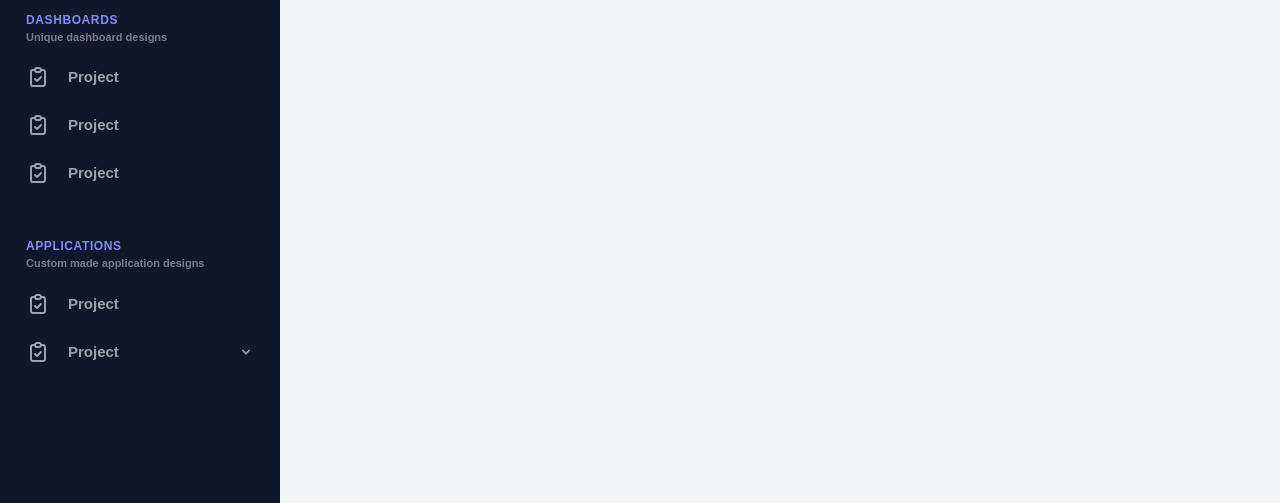
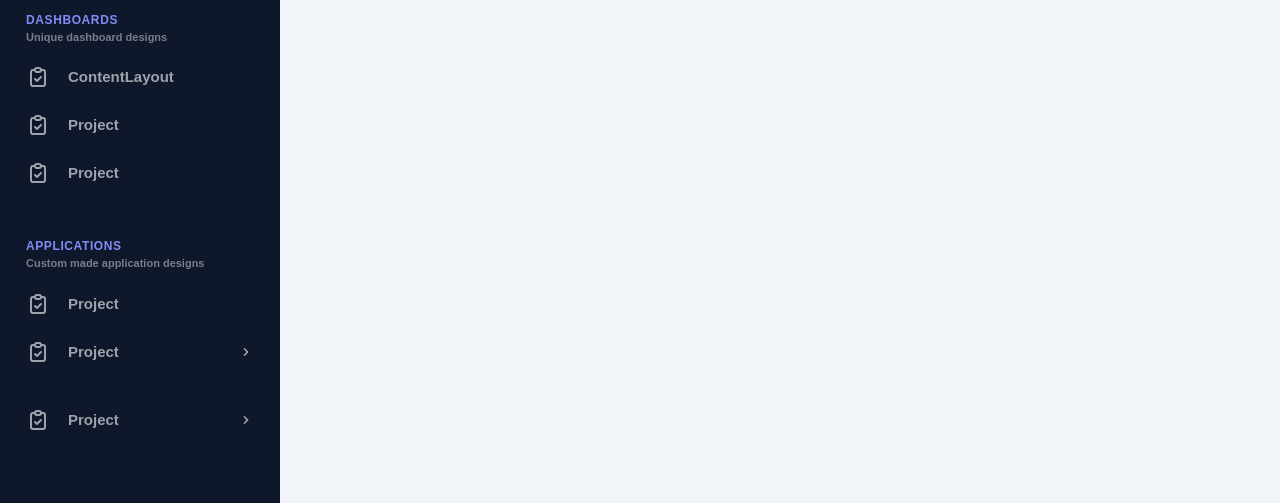
Before and after one commit to XurshidJurayev1/dashboard-ts, a React (Create React App) app: page /dashboard in a window 1280 px wide. Shown: the part 294-797 px from the top of the page. Built offline with nearby package versions, Linux system fonts and the light colour scheme.

Commit message:
content layout dashboard

```diff
--- a/src/components/DashboardSidebar.tsx
+++ b/src/components/dashboard/DashboardSidebar.tsx
@@ -3,12 +3,11 @@ import styled from "styled-components";
 import {HiOutlineBell} from 'react-icons/hi'
 import {BsPersonCircle} from 'react-icons/bs'
 
-import Avatar from '../assets/img/brian-hughes.jpg'
-import {Link} from "react-router-dom";
+import Avatar from '../../assets/img/brian-hughes.jpg'
 import {HiOutlineClipboardCheck} from 'react-icons/hi'
 import SidebarSelectComponent from "./SidebarSelectComponent";
 
-import {ReactComponent as Logo} from "../assets/svg/logo.svg";
+import {ReactComponent as Logo} from "../../assets/svg/logo.svg";
 import RouteTitle from "./RouteTitle";
 import RouteLink from "./RouteLink";
 
@@ -18,8 +17,10 @@ const Main = styled.div`
   flex-direction: column;
   width: 100%;
   min-height: 100vh;
+  height: 100%;
   background-color: #0F172A;
   color: #fff;
+  overflow-y: scroll;
 `
 
 const SidebarHeader = styled.div`
@@ -152,6 +153,7 @@ const RouteElement = styled.div`
   flex-direction: column;
   margin: 28px 0 0;
   padding: 0 16px;
+  height: 100%;
 
 `
 
@@ -200,7 +202,7 @@ const DashboardSidebar: FC = (): JSX.Element => {
             </SidebarHeaderAvatar>
             <RouteElement>
                 <RouteTitle title="dashboards" subTitle=" Unique dashboard designs " />
-                <RouteLink path="#" name="project" Icon={HiOutlineClipboardCheck} />
+                <RouteLink path="/dashboard/content-layout" name="contentLayout" Icon={HiOutlineClipboardCheck} />
                 <RouteLink path="#" name="project" Icon={HiOutlineClipboardCheck} />
                 <RouteLink path="#" name="project" Icon={HiOutlineClipboardCheck} />
 
@@ -210,6 +212,7 @@ const DashboardSidebar: FC = (): JSX.Element => {
                 <RouteLink path="#" name="project" Icon={HiOutlineClipboardCheck} />
 
                 <SidebarSelectComponent />
+                <SidebarSelectComponent />
             </RouteElement>
         </SidebarHeader>
     </Main>;
--- a/src/components/SidebarSelectComponent.tsx
+++ b/src/components/dashboard/SidebarSelectComponent.tsx
@@ -14,7 +14,7 @@ const SelectContainer = styled.div`
 
 `
 
-const Select = styled.div`
+const Select = styled.div<{ open: boolean }>`
   display: flex;
   justify-content: space-between;
   align-items: center;
@@ -39,8 +39,10 @@ const Select = styled.div`
   }
 
   #arrow {
+    transition: all .2s ease;
     width: 16px;
     height: 16px;
+    transform: rotate(${props => props.open ? "0deg" : "-90deg"});
 
     svg {
       width: 100%;
@@ -72,12 +74,39 @@ type optionProps = {
 const Options = styled.div<optionProps>`
   display: flex;
   flex-direction: column;
+  padding: 10px 0;
+  overflow: hidden;
+  transition: all 2s ease;
+
+  height: ${props => props.open ? 'auto' : '0px'};
 
 
 `
 
 const Option = styled(NavLink)`
+  display: flex;
+  justify-content: left;
+  align-items: center;
+  color: #9FA2AA;
+  background: transparent;
+  text-decoration: none;
+  border-radius: 5px;
+  padding: 10px 10px 10px 54px;
+  height: 24px;
 
+  &:hover {
+    transition: all .1s ease;
+    background: #ffffff1f;
+    color: #fff;
+  }
+
+  p {
+    margin: 0;
+    font-size: 15px;
+    font-weight: 600;
+    line-height: 14px;
+    text-transform: capitalize;
+  }
 `
 
 
@@ -93,9 +122,10 @@ const SidebarSelectComponent: FC = (): JSX.Element => {
         '111',
     ]
 
+
     return (
         <SelectContainer>
-            <Select>
+            <Select onClick={() => setOpen(!open)} open={open}>
                 <div id="text">
                     <HiOutlineClipboardCheck />
                     <p>
@@ -107,7 +137,17 @@ const SidebarSelectComponent: FC = (): JSX.Element => {
                 </div>
             </Select>
             <Options open={open} length={options.length}>
-
+                {
+                    options.map((item, idx) => {
+                        return (
+                            <Option to="#">
+                                <p>
+                                    {item}
+                                </p>
+                            </Option>
+                        )
+                    })
+                }
             </Options>
         </SelectContainer>
     );
--- a/src/layout/DashboardLayout.tsx
+++ b/src/layout/DashboardLayout.tsx
@@ -1,9 +1,8 @@
 import React, {FC, useContext, useEffect, useState} from 'react';
 import {Outlet} from 'react-router-dom';
 import styled from 'styled-components';
-import DashboardSidebar from '../components/DashboardSidebar';
-import DashboardHeader from '../components/DashboardHeader';
-import SidebarContextProvider from "../hooks/SidebarContextProvider";
+import DashboardSidebar from '../components/dashboard/DashboardSidebar';
+import DashboardHeader from '../components/dashboard/DashboardHeader';
 import SidebarContext from "../hooks/SidebarContext";
 
 const Main = styled.div`
@@ -24,6 +23,8 @@ const SideBar = styled.div<{ isOpen: boolean }>`
   top: 0;
   left: ${(props) => (props.isOpen ? '0px' : '-300px')};
   transition: all .3s ease-in-out;
+  height: 100%;
+  background-color: #0F172A;
 `;
 
 const Content = styled.div<{ isOpen: boolean }>`
```
Also changed, not shown: src/components/dashboard/DashboardHeader.tsx (renamed from src/components/DashboardHeader.tsx, +3 -4 lines), src/layout/ContentLayout.tsx (added, +21 -0 lines), src/components/dashboard/RouteLink.tsx (renamed from src/components/RouteLink.tsx), src/components/dashboard/RouteTitle.tsx (renamed from src/components/RouteTitle.tsx), 1 other file (tests, documents, lock files or other folders). Lines whose indentation alone changed are shown as unchanged.
